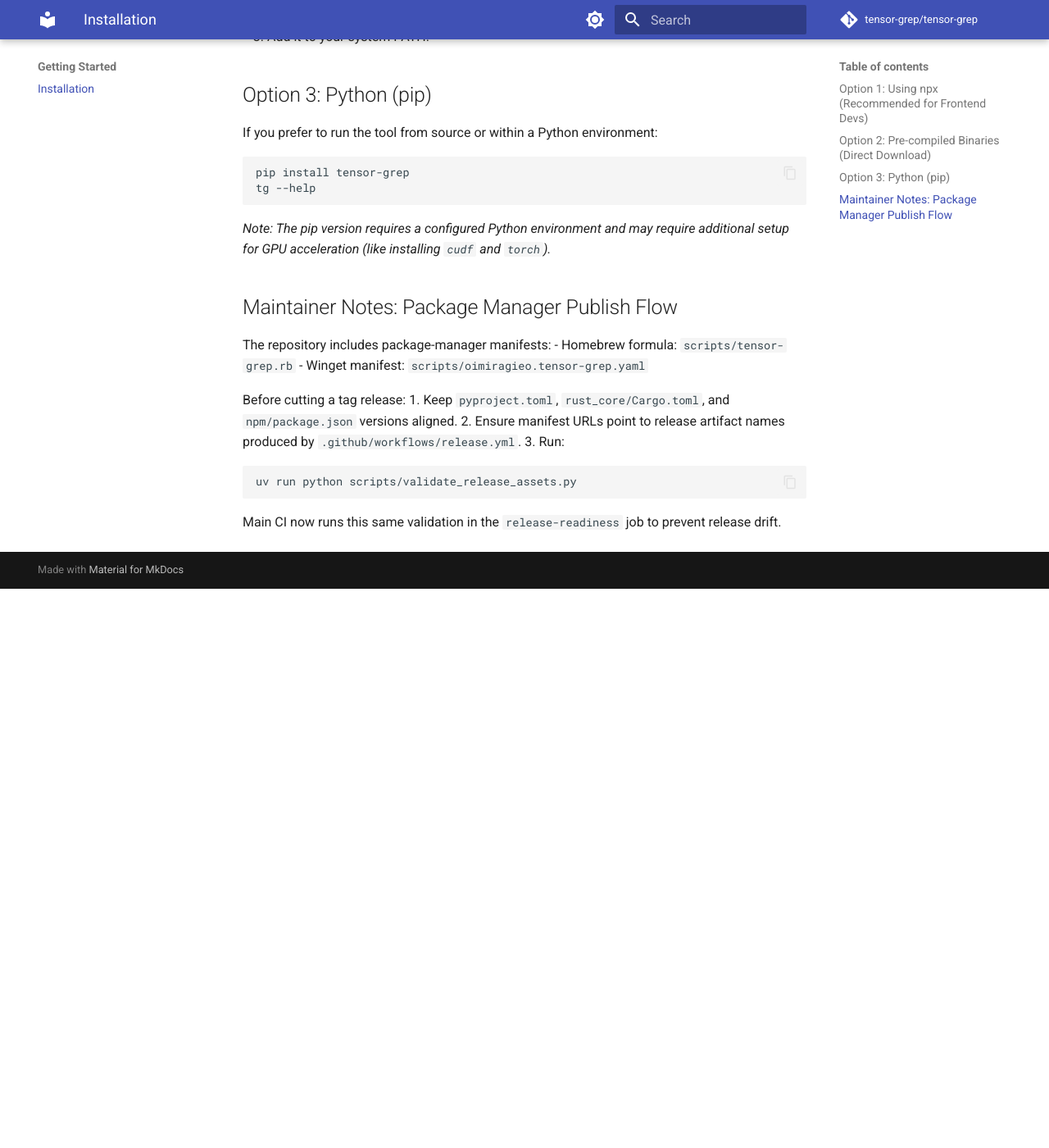
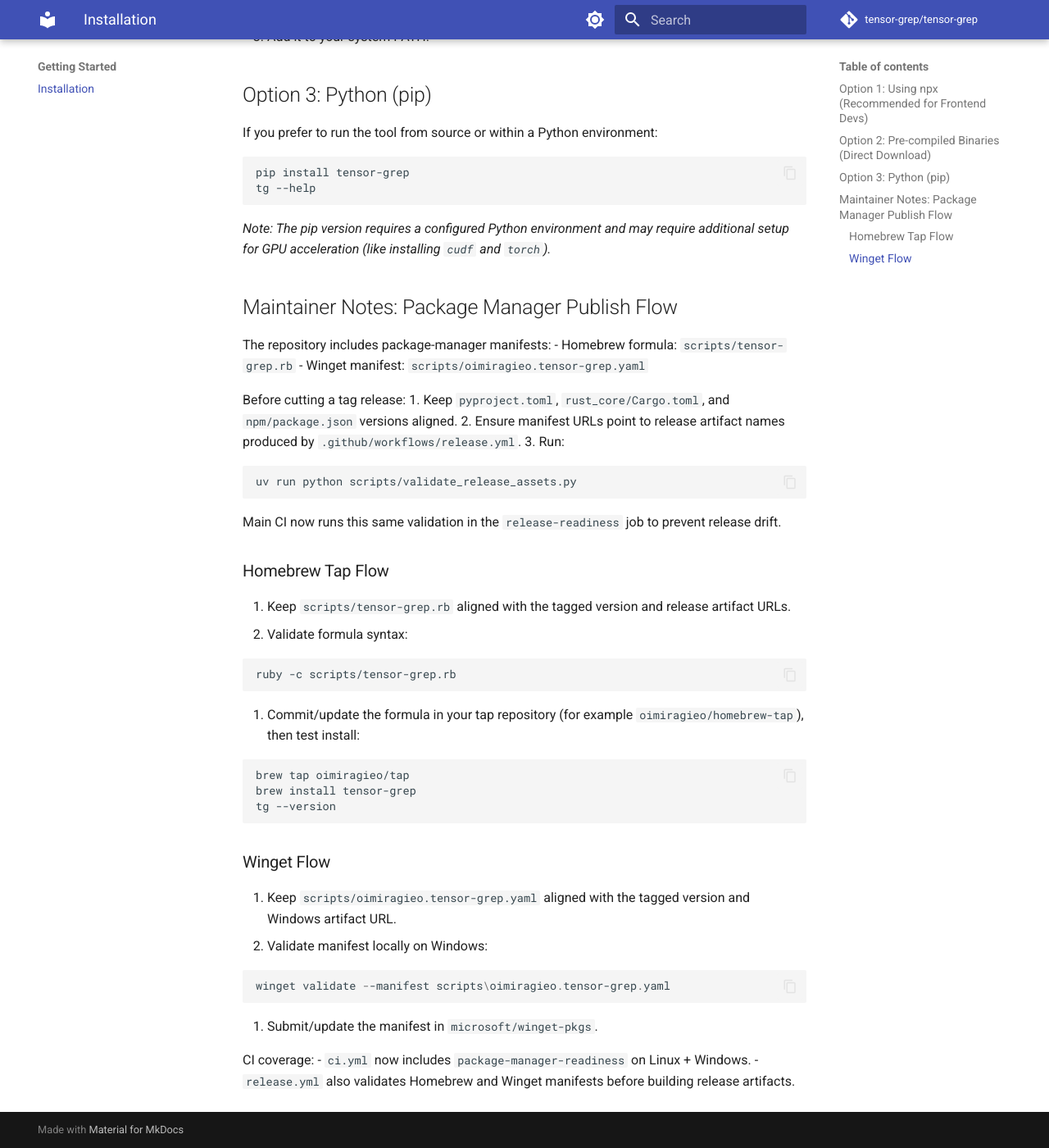
Before and after one commit to oimiragieo/tensor-grep, an MkDocs documentation site: the page built from docs/installation.md, in a window 1280 px wide and 1400 px high, scrolled down 761 px. Shown: the whole window at 82% size. Built offline with MkDocs 1.6.1 and Material for MkDocs 9.7.7, drawn with Linux system fonts in a browser that asks for light colours; comment, search, counter and statistics services are not loaded; before the commit the page ends 1479 px from its top, so only the background shows below that.

Commit message:
ci(pkg): validate homebrew and winget manifests in ci/release

````diff
--- a/docs/installation.md
+++ b/docs/installation.md
@@ -52,3 +52,35 @@
 ```
 
 Main CI now runs this same validation in the `release-readiness` job to prevent release drift.
+
+### Homebrew Tap Flow
+
+1. Keep `scripts/tensor-grep.rb` aligned with the tagged version and release artifact URLs.
+2. Validate formula syntax:
+
+```bash
+ruby -c scripts/tensor-grep.rb
+```
+
+3. Commit/update the formula in your tap repository (for example `oimiragieo/homebrew-tap`), then test install:
+
+```bash
+brew tap oimiragieo/tap
+brew install tensor-grep
+tg --version
+```
+
+### Winget Flow
+
+1. Keep `scripts/oimiragieo.tensor-grep.yaml` aligned with the tagged version and Windows artifact URL.
+2. Validate manifest locally on Windows:
+
+```powershell
+winget validate --manifest scripts\oimiragieo.tensor-grep.yaml
+```
+
+3. Submit/update the manifest in `microsoft/winget-pkgs`.
+
+CI coverage:
+- `ci.yml` now includes `package-manager-readiness` on Linux + Windows.
+- `release.yml` also validates Homebrew and Winget manifests before building release artifacts.
````
Also changed, not shown: CHANGELOG.md (+4 -0 lines), 2 other files.
